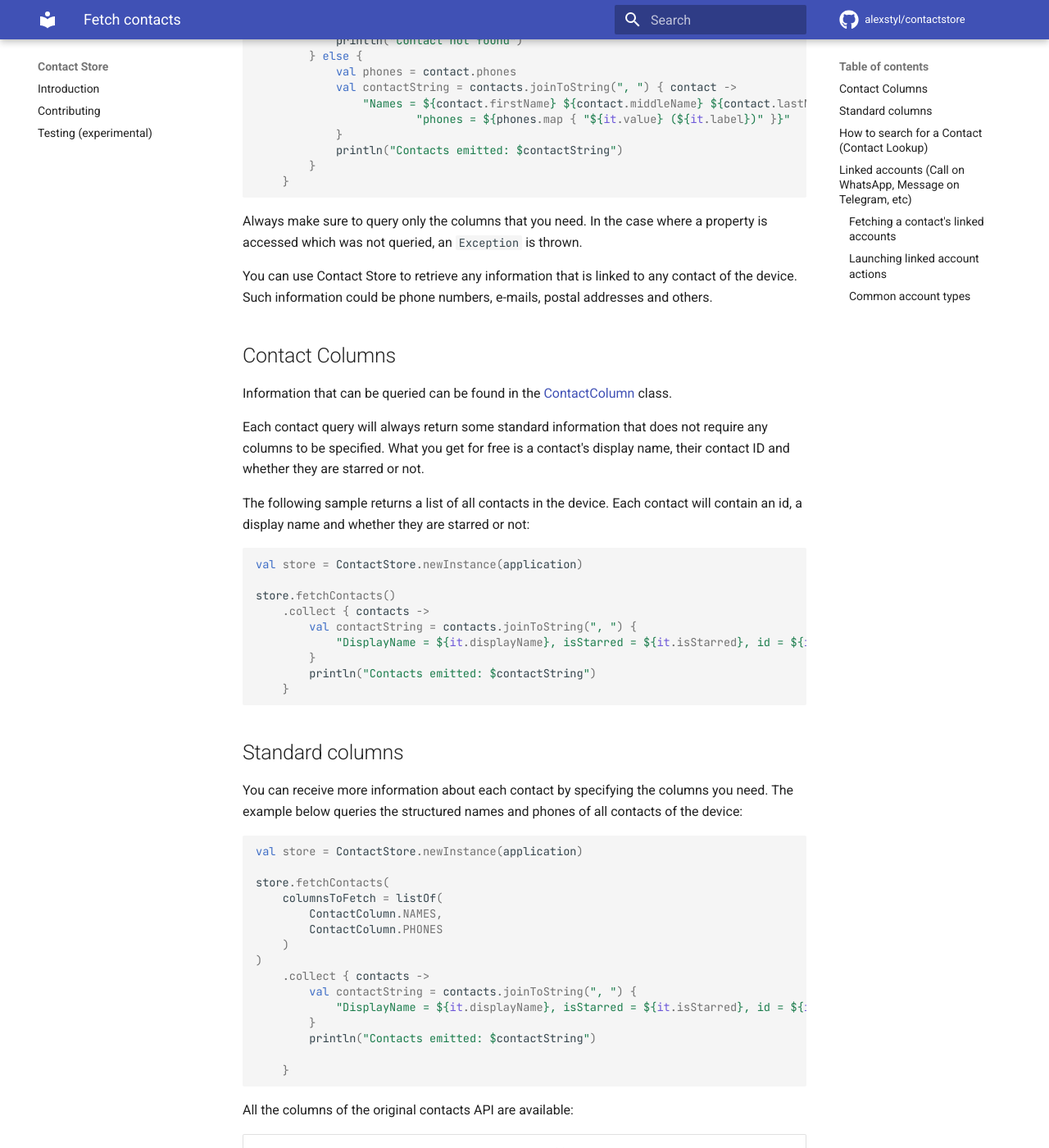
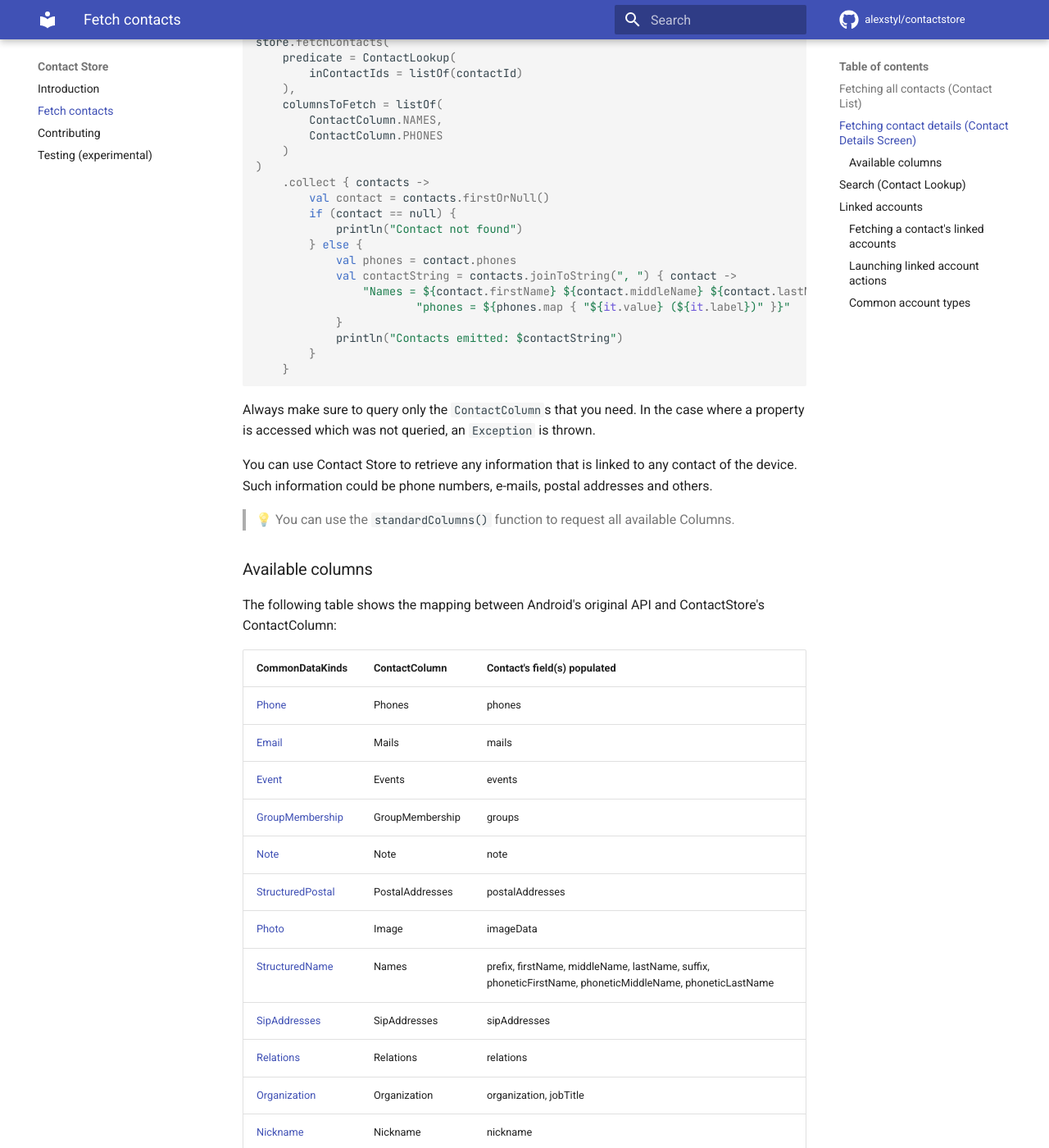
Before and after one commit to alexstyl/contactstore, an MkDocs documentation site: the page built from docs/fetch_contacts.md, in a window 1280 px wide and 1400 px high, scrolled down 826 px. Shown: the whole window at 82% size. Built offline with MkDocs 1.6.1 and Material for MkDocs 9.7.7, drawn with Linux system fonts in a browser that asks for light colours; comment, search, counter and statistics services are not loaded; some of the changed text lies outside the part shown.

Commit message:
Add fetch_contacts.md

````diff
--- a/docs/fetch_contacts.md
+++ b/docs/fetch_contacts.md
@@ -1,5 +1,9 @@
-The following sample returns a list of all contacts in the device. Each contact will contain an id,
-a display name and whether they are starred or not:
+Each contact in ContactStore comes with some basic information, such as their contact ID, their
+display name and whether they are starred or not.
+
+## Fetching all contacts (Contact List)
+
+The following snippet returns all contacts present in the device.
 
 ```kotlin
 val store = ContactStore.newInstance(application)
@@ -7,18 +11,20 @@
 store.fetchContacts()
     .collect { contacts ->
         val contactString = contacts.joinToString(", ") {
-            "DisplayName = ${it.displayName}, isStarred = ${it.isStarred}, id = ${it.contactId}"
+            "displayName = ${it.displayName}," +
+                    " isStarred = ${it.isStarred}," +
+                    " id = ${it.contactId}"
         }
         println("Contacts emitted: $contactString")
     }
 ```
 
-> ⚠️ Your app must have already been
-granted the [WRITE_CONTACTS](https://developer.android.com/reference/android/Manifest.permission#WRITE_CONTACTS)
+> ⚠️ Your app must have already been granted the [READ_CONTACTS](https://developer.android.com/reference/android/Manifest.permission#READ_CONTACTS)
 permission before collecting the flow.
 
-If you need to query specific details about a contact (commonly used in contact detail screens), the
-following sample returns a
+## Fetching contact details (Contact Details Screen)
+
+If you need to query specific details about a contact, the following sample returns a
 contact's [Structured Names](https://developer.android.com/reference/android/provider/ContactsContract.CommonDataKinds.StructuredName)
 and phone numbers:
 
@@ -49,54 +55,18 @@
     }
 ```
 
-Always make sure to query only the columns that you need. In the case where a property is accessed
-which was not queried, an `Exception` is thrown.
+Always make sure to query only the `ContactColumn`s that you need. In the case where a property is
+accessed which was not queried, an `Exception` is thrown.
 
-You can use Contact Store to retrieve any information that is linked to any contact of the device. Such information could be phone numbers, e-mails, postal addresses and others.
+You can use Contact Store to retrieve any information that is linked to any contact of the device.
+Such information could be phone numbers, e-mails, postal addresses and others.
 
-## Contact Columns
+> 💡 You can use the `standardColumns()` function to request all available Columns.
 
-Information that can be queried can be found in the [ContactColumn](https://github.com/alexstyl/contactstore/blob/main/library/src/main/java/com/alexstyl/contactstore/ContactColumn.kt) class.
+### Available columns
 
-Each contact query will always return some standard information that does not require any columns to be specified. What you get for free is a contact's display name, their contact ID and whether they are starred or not.
-
-The following sample returns a list of all contacts in the device. Each contact will contain an id, a display name and whether they are starred or not:
-
-```kotlin
-val store = ContactStore.newInstance(application)
-
-store.fetchContacts()
-    .collect { contacts ->
-        val contactString = contacts.joinToString(", ") {
-            "DisplayName = ${it.displayName}, isStarred = ${it.isStarred}, id = ${it.contactId}"
-        }
-        println("Contacts emitted: $contactString")
-    }
-```
-
-## Standard columns
-
-You can receive more information about each contact by specifying the columns you need. The example below queries the structured names and phones of all contacts of the device:
-
-```kotlin
-val store = ContactStore.newInstance(application)
-
-store.fetchContacts(
-    columnsToFetch = listOf(
-        ContactColumn.NAMES,
-        ContactColumn.PHONES
-    )
-)
-    .collect { contacts ->
-        val contactString = contacts.joinToString(", ") {
-            "DisplayName = ${it.displayName}, isStarred = ${it.isStarred}, id = ${it.contactId}, phones = ${it.phones}, mails = ${it.mails}"
-        }
-        println("Contacts emitted: $contactString")
-
-    }
-```
-
-All the columns of the original contacts API are available:
+The following table shows the mapping between Android's original API and ContactStore's
+ContactColumn:
 
 | CommonDataKinds | ContactColumn | Contact's field(s) populated |
 | --- | --- | --- |
@@ -115,12 +85,13 @@
 | [ImAddresses](https://developer.android.com/reference/android/provider/ContactsContract.CommonDataKinds.Im) | ImAddresses | imAddresses |
 | [WebAddresses](https://developer.android.com/reference/android/provider/ContactsContract.CommonDataKinds.Website) | WebAddresses | webAddresses |
 
+## Search (Contact Lookup)
 
-## How to search for a Contact (Contact Lookup)
+Passing
+a [ContactPredicate](https://github.com/alexstyl/contactstore/blob/main/library/src/main/java/com/alexstyl/contactstore/ContactPredicate.kt)
+to `ContactStore#fetchContacts()` function will affect which contacts will be returned.
 
-There are multiple ways to lookup contacts using contact store. The `ContactStore#fetchContacts()` function receives a [ContactPredicate](https://github.com/alexstyl/contactstore/blob/main/library/src/main/java/com/alexstyl/contactstore/ContactPredicate.kt).
-
-Any contact matching the predicate will be returned.
+There are different predicates used for different use cases.
 
 Fetching all details of a specific contact (i.e for a Contact Details screen) might look like this:
 
@@ -131,19 +102,7 @@
     predicate = ContactLookup(
         inContactIds = listOf(contactId)
     ),
-    columnsToFetch = listOf(
-        ContactColumn.Phones,
-        ContactColumn.Mails,
-        ContactColumn.Note,
-        ContactColumn.Events,
-        ContactColumn.PostalAddresses,
-        ContactColumn.Image,
-        ContactColumn.Names,
-        ContactColumn.Nickname,
-        ContactColumn.WebAddresses,
-        ContactColumn.Organization,
-        ContactColumn.GroupMemberships
-    )
+    columnsToFetch = standardColumns()
 )
     .collect { contacts ->
         val contact = contacts.firstOrNull()
@@ -156,15 +115,19 @@
 
 ```
 
-You are not limited by looking up contacts by IDs. Other provided predicates allow you to query for contact's names, phones numbers and emails.
+You are not limited by looking up contacts by IDs. Other provided predicates allow you to query for
+contact's names, phones numbers and emails.
 
-## Linked accounts (Call on WhatsApp, Message on Telegram, etc)
+## Linked accounts
 
-You can use Contact Store to fetch information about a contact's linked accounts. This can be used to allow your app to start a call on WhatsApp, open someone's conversation on Telegram and more.
+You can use Contact Store to fetch information about a contact's linked accounts. This can be used
+to allow your app to start a call on WhatsApp, open someone's conversation on Telegram and more.
 
 ### Fetching a contact's linked accounts
 
-Similar to fetching a contact's details, you need to provide the `ContactColumn#LinkedAccountValues` with the account type of the account you want to query while using the store. Here is an example of fetching a contact's WhatsApp details:
+Similar to fetching a contact's details, you need to provide the `ContactColumn#LinkedAccountValues`
+with the account type of the account you want to query while using the store. Here is an example of
+fetching a contact's WhatsApp details:
 
 ```kotlin
 contactStore.fetchContacts(
@@ -204,7 +171,6 @@
 }
 ```
 
-
 ### Common account types
 
 | App name | Account Type |
--- a/mkdocs.yml
+++ b/mkdocs.yml
@@ -24,13 +24,15 @@
 
 nav:
   - 'Introduction': index.md
-  - 'Contributing' : contributing.md
-  - 'Testing (experimental)': testing.md
+  - 'Fetch contacts' : fetch_contacts.md
+#  - 'Fetching contacts' : fetch_contacts.md
 #  - 'How-tos':
 #      - 'Contacts app': contact_manager.md
 #      - 'Images': api/insets/
 #      - 'Number recognition': insets.md
 #      - 'Email recognition': insets.md
+  - 'Contributing' : contributing.md
+  - 'Testing (experimental)': testing.md
 
 plugins:
   - search
````
Also changed, not shown: other parts of docs/fetch_contacts.md (+8 -4 lines).
